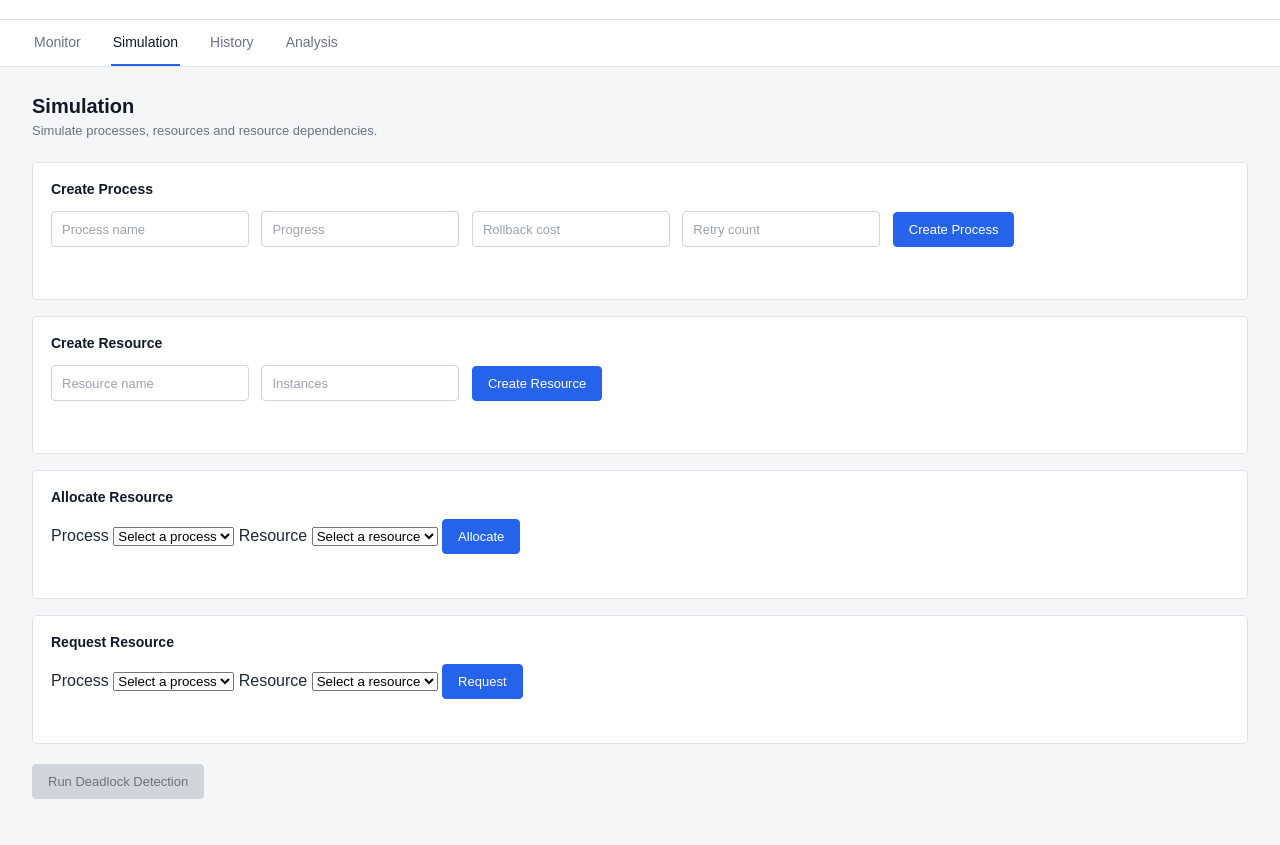
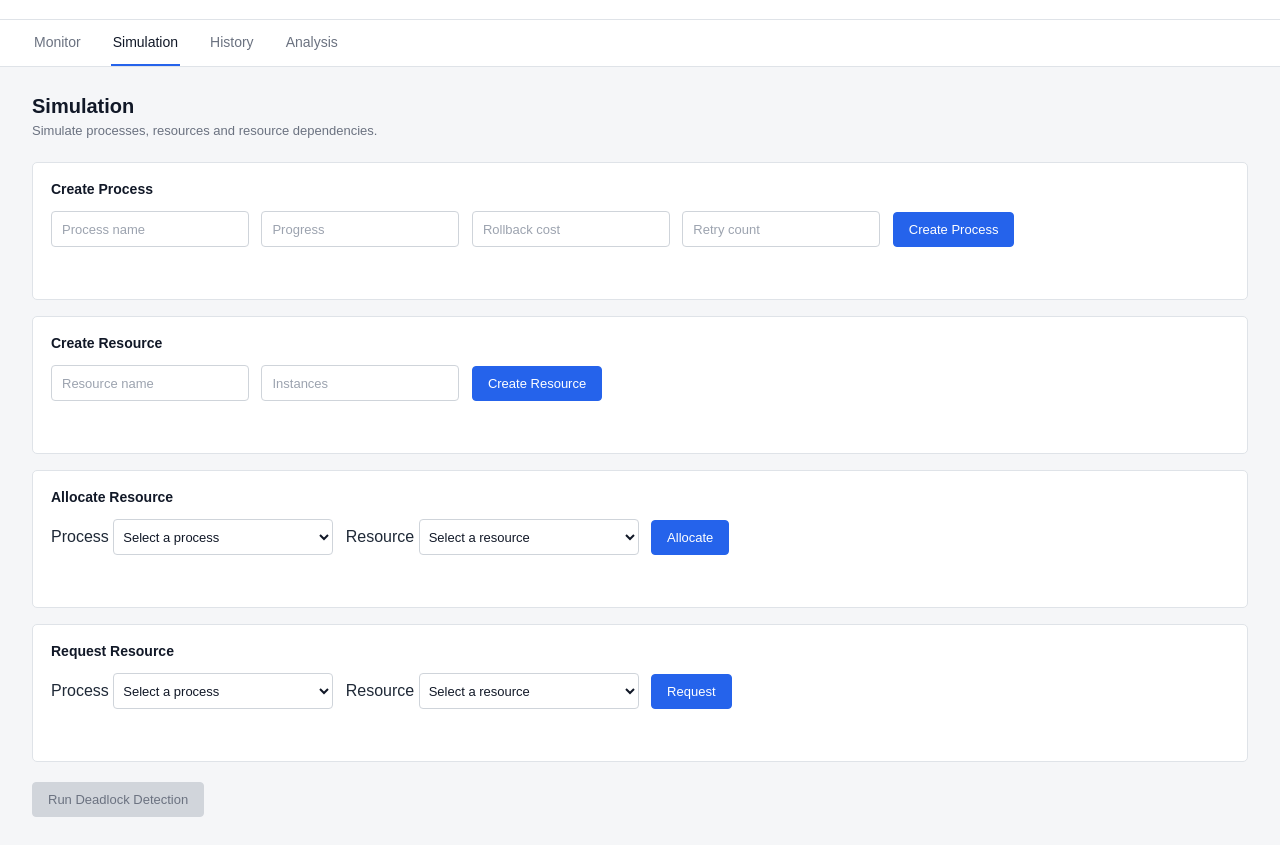
Before and after one commit to arpansinha7/DeadLockLens, a plain HTML site: page public/index.html in a window 1280 px wide. Both pictures are taken after a click on the button "Simulation". Shown: the part 74-919 px from the top of the page. Drawn offline with Linux system fonts and the light colour scheme.

Commit message:
style: refine simulation interface

```diff
--- a/public/style.css
+++ b/public/style.css
@@ -488,3 +488,32 @@ input::placeholder {
 .form-status.error {
     color: #dc2626;
 }
+
+
+
+#allocation-process-id,
+#allocation-resource-id,
+#request-process-id,
+#request-resource-id {
+    width: 220px;
+    height: 36px;
+    padding: 0 18px 0px 5px;
+    border: 1px solid #cfd4da;
+    border-radius: 4px;
+    background: #ffffff;
+    color: #111827;
+    font-family: inherit;
+    font-size: 13px;
+    box-sizing: border-box;
+    cursor: pointer;
+    margin-right: 8px;
+    margin-bottom: 8px;
+}
+
+#allocation-process-id:focus,
+#allocation-resource-id:focus,
+#request-process-id:focus,
+#request-resource-id:focus {
+    outline: none;
+    border-color: #2563eb;
+}
```
